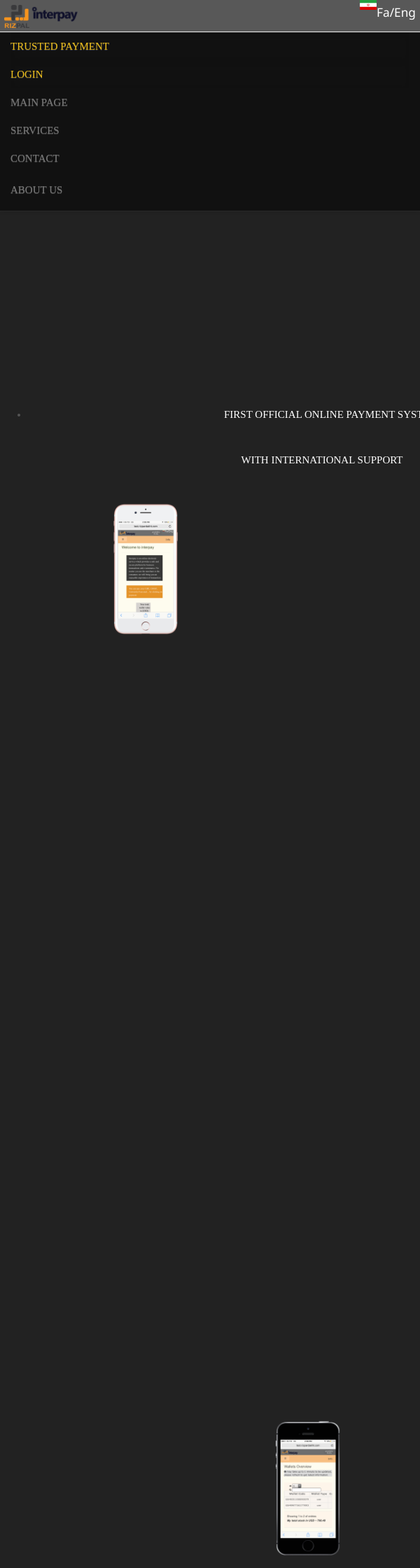
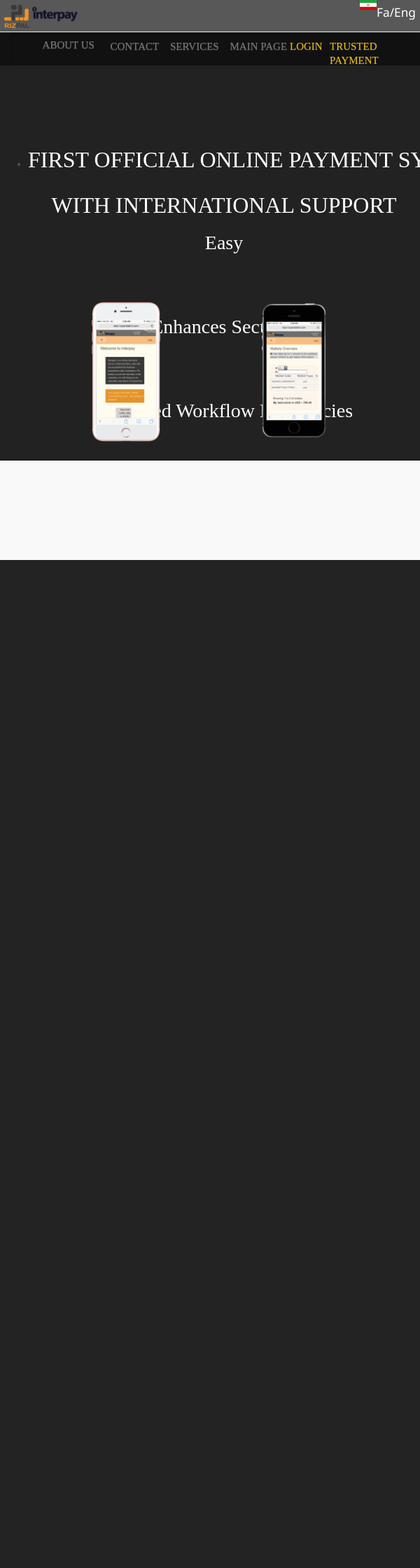
Before and after one commit to kahihia/OnlineSite, a Django app: page / in a window 600 px wide. Shown: the top 2240 px of the page at 70% size. After the commit the page ends 800 px from the top, so only its background shows below. Run offline with Django 3.2, Linux system fonts and the light colour scheme; some libraries are stand-ins or nearby versions.

Commit message:
responsive top bar section

```diff
--- a/interpay/static/interpay/css/info.css
+++ b/interpay/static/interpay/css/info.css
@@ -66,140 +67,7 @@
         float: left;
         position: absolute;
         top: 70%;
-    }
-
-    #img2 {
-        display: none;
-        max-width: 40%;
-        width:auto;
-        height: auto;
-        max-height: 600px;
-        float: left;
-        position: absolute;
-        top: 70%;
-        left: 60%;
-    }
-}
-
-@media only screen and (min-width : 330px) and ( max-width: 750px) {
-    .base_line{
-        font-size: 15px;
-        padding-top: 100%;
-        text-align: center;
-    }
-
-    .base_line_persian{
-        margin-top: 20%;
-        font-size: 15px;
-        padding-top: 100%;
-        text-align: center;
-    }
-
-    .cont_line1 {
-        font-size: 15px;
-        padding-top: 150%;
-        margin-top: 150%;
-        text-align: center;
-    }
-
-    .cont_line1_persian {
-        font-size: 15px;
-        padding-top: 150%;
-        margin-top: 150%;
-        text-align: center;
-    }
-    .cont_line2{
-        font-size: 15px;
-        padding-top: 40%;
-        margin-top: 40%;
-        text-align: center;
-    }
-
-    .cont_line2_persian{
-        font-size: 15px;
-        padding-top: 60%;
-        margin-top: 60%;
-        text-align: center;
-    }
-
-    .cont_line3 {
-        font-size: 15px;
-        padding-top: 25%;
-        margin-top: 25%;
-        text-align: center;
-    }
-
-    .cont_line3_persian {
-        font-size: 15px;
-        padding-top: 35%;
-        margin-top: 35%;
-        text-align: center;
-    }
-
-    #img1 {
-        display: none;
-        max-width: 40%;
-        max-height: 600px;
-        height: auto;
-        width:auto;
-        margin-left: 10%;
-        margin-top:60%;
-        padding-top: 65%;
-        float: left;
-
-    }
-
-    #img2 {
-        display: none;
-        max-width: 40%;
-        width:auto;
-        height: auto;
-        max-height: 600px;
-        margin-right: 40%;
-        margin-top: 18%;
-        float: left;
-        position: absolute;
-        top: 60%
-
-    }
-}
-
-@media only screen and (min-width : 760px) and ( max-width: 1100px) {
-    .base_line{
-        font-size: 28px;
-        padding-top: 55%;
-        text-align: center;
-    }
-
-    .cont_line1 {
-        font-size: 25px;
-        padding-top: 20%;
-        text-align: center;
-    }
-    .cont_line2{
-        font-size: 25px;
-        padding-top: 30%;
-        text-align: center;
-    }
-
-    .cont_line3 {
-        font-size: 25px;
-        padding-top: 20%;
-        margin-top: 20%;
-        text-align: center;
-    }
-
-    #img1 {
-        display: none;
-        max-width: 40%;
-        max-height: 600px;
-        height: auto;
-        width:auto;
-        float: left;
-        position: absolute;
-        top: 70%;
-        left:10%;
-
+        left: 10%;
     }
 
     #img2 {
@@ -212,13 +80,166 @@
         position: absolute;
         top: 70%;
         left: 50%;
+    }
+}
 
+@media only screen and (min-width : 320px) and ( max-width: 800px) {
+    .base_line{
+        font-size: 32px;
+        margin-top: 20%;
+        padding-top: 15%;
+        text-align: center;
+    }
+
+    .base_line_persian{
+        font-size: 35px;
+        margin-top: 20%;
+        padding-top: 15%;
+        text-align: center;
+    }
+
+    .cont_line1 {
+        font-size: 28px;
+        text-align: center;
+    }
+
+    .cont_line1_persian {
+        font-size: 30px;
+        text-align: center;
+    }
+    .cont_line2{
+        font-size: 28px;
+        padding-top: 5%;
+        margin-top: 5%;
+        text-align: center;
+    }
+
+    .cont_line2_persian{
+        font-size: 30px;
+        padding-top: 10%;
+        margin-top: 10%;
+        text-align: center;
+    }
+
+    .cont_line3 {
+        font-size: 28px;
+        padding-top: 5%;
+        margin-top: 5%;
+        text-align: center;
+    }
+
+    .cont_line3_persian {
+        font-size: 30px;
+        padding-top: 10%;
+        margin-top: 10%;
+        text-align: center;
+    }
+
+    #img1 {
+        display: none;
+        max-width: 40%;
+        max-height: 600px;
+        height: auto;
+        width:auto;
+        float: left;
+        position: absolute;
+        top: 60%;
+        left: 10%;
+    }
+
+    #img2 {
+        display: none;
+        max-width: 40%;
+        width:auto;
+        height: auto;
+        max-height: 600px;
+        float: left;
+        position: absolute;
+        top: 60%;
+        left: 50%;
+    }
+}
+
+@media only screen and (min-width : 800px) and ( max-width: 1100px) {
+    .base_line{
+        font-size: 32px;
+        margin-top: 25%;
+        padding-top: 25%;
+        text-align: center;
+    }
+
+    .base_line_persian{
+        font-size: 35px;
+        margin-top: 30%;
+        padding-top: 30%;
+        text-align: center;
+    }
+
+    .cont_line1 {
+        font-size: 28px;
+        text-align: center;
+    }
+
+    .cont_line1_persian {
+        font-size: 30px;
+        text-align: center;
+    }
+    .cont_line2{
+        font-size: 28px;
+        padding-top: 5%;
+        margin-top: 5%;
+        text-align: center;
+    }
+
+    .cont_line2_persian{
+        font-size: 30px;
+        padding-top: 10%;
+        margin-top: 10%;
+        text-align: center;
+    }
+
+    .cont_line3 {
+        font-size: 28px;
+        padding-top: 5%;
+        margin-top: 5%;
+        text-align: center;
+    }
+
+    .cont_line3_persian {
+        font-size: 30px;
+        padding-top: 10%;
+        margin-top: 10%;
+        text-align: center;
+    }
+
+    #img1 {
+        display: none;
+        max-width: 40%;
+        max-height: 600px;
+        height: auto;
+        width:auto;
+        float: left;
+        position: absolute;
+        top: 60%;
+        left: 10%;
+    }
+
+    #img2 {
+        display: none;
+        max-width: 40%;
+        width:auto;
+        height: auto;
+        max-height: 600px;
+        float: left;
+        position: absolute;
+        top: 60%;
+        left: 50%;
     }
 }
 
 @media only screen and ( min-width: 1100px) {
     .base_line{
-        font-size: 40px;
+        font-size: 35px;
         padding-top: 10%;
         text-align: center;
     }
--- /dev/null
+++ b/interpay/static/interpay/css/top_bar.css
@@ -0,0 +1,149 @@
+* {
+    box-sizing: border-box;
+}
+
+@media only screen and (max-width : 420px)  {
+
+    #trusted_payment_persian{
+        font-size: 15px;
+        position: absolute;
+        padding-left: 80%;
+    }
+    #login_persian {
+        font-size: 15px;
+        padding-left: 55%;
+    }
+
+    #main_page_persian {
+        font-size: 15px;
+        position: absolute;
+        padding-left: 80%;
+    }
+
+    #services_persian {
+        font-size: 15px;
+        position: absolute;
+        padding-left: 60%;
+        padding-top:5%;
+    }
+
+    #contact_us_persian {
+        font-size: 15px;
+        position: absolute;
+        padding-left: 35%;
+        padding-top:5%;
+    }
+
+    #about_us_persian {
+        font-size: 15px;
+        padding-left: 15%;
+        padding-top:2%;
+    }
+
+    #trusted_payment_english{
+        font-size: 12px;
+        position: absolute;
+        padding-left: 60%;
+    }
+    #login_english {
+        font-size: 12px;
+        padding-left: 40%;
+    }
+
+    #main_page_english {
+        font-size: 12px;
+        position: absolute;
+        padding-left: 75%;
+    }
+
+    #services_english {
+        font-size: 12px;
+        position: absolute;
+        padding-left: 50%;
+        padding-top:5%;
+    }
+
+    #contact_us_english {
+        font-size: 12px;
+        position: absolute;
+        padding-left: 25%;
+        padding-top:5%;
+    }
+
+    #about_us_english {
+        font-size: 12px;
+        padding-top:2%;
+    }
+}
+
+@media only screen and (min-width : 420px) and ( max-width: 800px) {
+    #trusted_payment_persian{
+        font-size: 18px;
+        position: absolute;
+        padding-left: 90%;
+    }
+    #login_persian {
+        font-size: 18px;
+        padding-left: 80%;
+        position: absolute;
+    }
+
+    #main_page_persian {
+        font-size: 18px;
+        position: absolute;
+        padding-left: 65%;
+    }
+
+    #services_persian {
+        font-size: 18px;
+        position: absolute;
+        padding-left: 55%;
+    }
+
+    #contact_us_persian {
+        font-size: 18px;
+        position: absolute;
+        padding-left: 40%;
+    }
+
+    #about_us_persian {
+        font-size: 18px;
+        padding-left:28%;
+        padding-top: 0.5%;
+    }
+
+    #trusted_payment_english{
+        font-size: 15px;
+        position: absolute;
+        padding-left:80%;
+    }
+    #login_english {
+        font-size: 15px;
+        padding-left: 70%;
+        position: absolute;
+    }
+
+    #main_page_english {
+        font-size: 15px;
+        position: absolute;
+        padding-left: 55%;
+    }
+
+    #services_english {
+        font-size: 15px;
+        position: absolute;
+        padding-left: 40%;
+    }
+
+    #contact_us_english {
+        font-size: 15px;
+        position: absolute;
+        padding-left: 25%;
+    }
+
+    #about_us_english {
+        font-size: 15px;
+        padding-top:0.5%;
+        padding-left: 8%;
+    }
+}
--- a/templates/interpay/base.html
+++ b/templates/interpay/base.html
@@ -3,8 +3,9 @@
 {% load staticfiles %}
 <meta name="viewport" content="width=device-width, initial-scale=1">
  {% ifequal LANGUAGE_CODE 'fa-ir' %}
-<link rel="stylesheet" media="all and (max-width: 1024px)" type="text/css" href="{% static 'interpay/fonts/style.css' %}" />
+     <link rel="stylesheet" media="all and (max-width: 1024px)" type="text/css" href="{% static 'interpay/fonts/style.css' %}" />
 {% endifequal %}
+
 <!DOCTYPE html>
 
 <html lang="en">
--- a/templates/interpay/top_bar.html
+++ b/templates/interpay/top_bar.html
@@ -152,48 +152,48 @@
 
                <li class="active">
                       {% ifequal LANGUAGE_CODE 'en-gb' %}
-                       <a href="/unregistered_pay/" class="buynowbut">{% trans 'Trusted Payment' %}</a>
+                       <a href="/unregistered_pay/" class="buynowbut" id="trusted_payment_english">{% trans 'Trusted Payment' %}</a>
                       {% else %}
-                       <a href="/fa-ir/unregistered_pay/" class="buynowbut">{% trans 'Trusted Payment' %}</a>
+                       <a href="/fa-ir/unregistered_pay/" class="buynowbut" id="trusted_payment_persian">{% trans 'Trusted Payment' %}</a>
                       {% endifequal %}
                     </li>
                     <li class="active">
                       {% ifequal LANGUAGE_CODE 'en-gb' %}
-                       <a href="/login/" class="buynowbut">{% trans 'LOGIN' %}</a>
+                       <a href="/login/" class="buynowbut" id="login_english">{% trans 'LOGIN' %}</a>
                       {% else %}
-                       <a href="/fa-ir/login/" class="buynowbut">{% trans 'LOGIN' %}</a>
+                       <a href="/fa-ir/login/" class="buynowbut" id="login_persian">{% trans 'LOGIN' %}</a>
                       {% endifequal %}
                     </li>
 
                     <li class="page-scroll home">
                       {% ifequal LANGUAGE_CODE 'en-gb' %}
-                            <a href="/" class="buynowbut">{% trans 'Main Page' %}</a>
+                            <a href="/" class="buynowbut" id="main_page_english">{% trans 'Main Page' %}</a>
                       {% else %}
-                            <a href="/fa-ir/" class="buynowbut">{% trans 'Main Page' %}</a>
+                            <a href="/fa-ir/" class="buynowbut"id="main_page_persian">{% trans 'Main Page' %}</a>
                       {% endifequal %}
                     </li>
 
                     <li class="page-scroll home">
                         {% ifequal LANGUAGE_CODE 'en-gb' %}
-                            <a href="/services/">{% trans 'SERVICES' %}</a>
+                            <a href="/services/" id="services_english">{% trans 'SERVICES' %}</a>
                         {% else %}
-                            <a href="/fa-ir/services/">{% trans 'SERVICES' %}</a>
+                            <a href="/fa-ir/services/" id="services_persian">{% trans 'SERVICES' %}</a>
                         {% endifequal %}
                     </li>
 
                     <li class="nav navbar-nav">
                         {% ifequal LANGUAGE_CODE 'en-gb' %}
-                            <a href="/contact/"> {% trans 'CONTACT' %}</a>
+                            <a href="/contact/" id="contact_us_english"> {% trans 'CONTACT' %}</a>
                             {% else %}
-                                <a href="/fa-ir/contact/"> {% trans 'CONTACT' %}</a>
+                                <a href="/fa-ir/contact/" id="contact_us_persian"> {% trans 'CONTACT' %}</a>
                         {% endifequal %}
 
                     </li>
                     <li class="nav navbar-nav">
                         {% ifequal LANGUAGE_CODE 'en-gb' %}
-                            <a href="/about/">{% trans 'ABOUT US' %}</a>
+                            <a href="/about/" id="about_us_english">{% trans 'ABOUT US' %}</a>
                         {% else %}
-                            <a href="/fa-ir/about/">{% trans 'ABOUT US' %}</a>
+                            <a href="/fa-ir/about/" id="about_us_persian">{% trans 'ABOUT US' %}</a>
                         {% endifequal %}
                     </li>
                 </ul>
```
Also changed, not shown: other parts of interpay/static/interpay/css/info.css (+16 -15 lines), interpay/static/interpay/css/contact.css (added, +37 -0 lines), templates/interpay/contact.html (+4 -3 lines).
